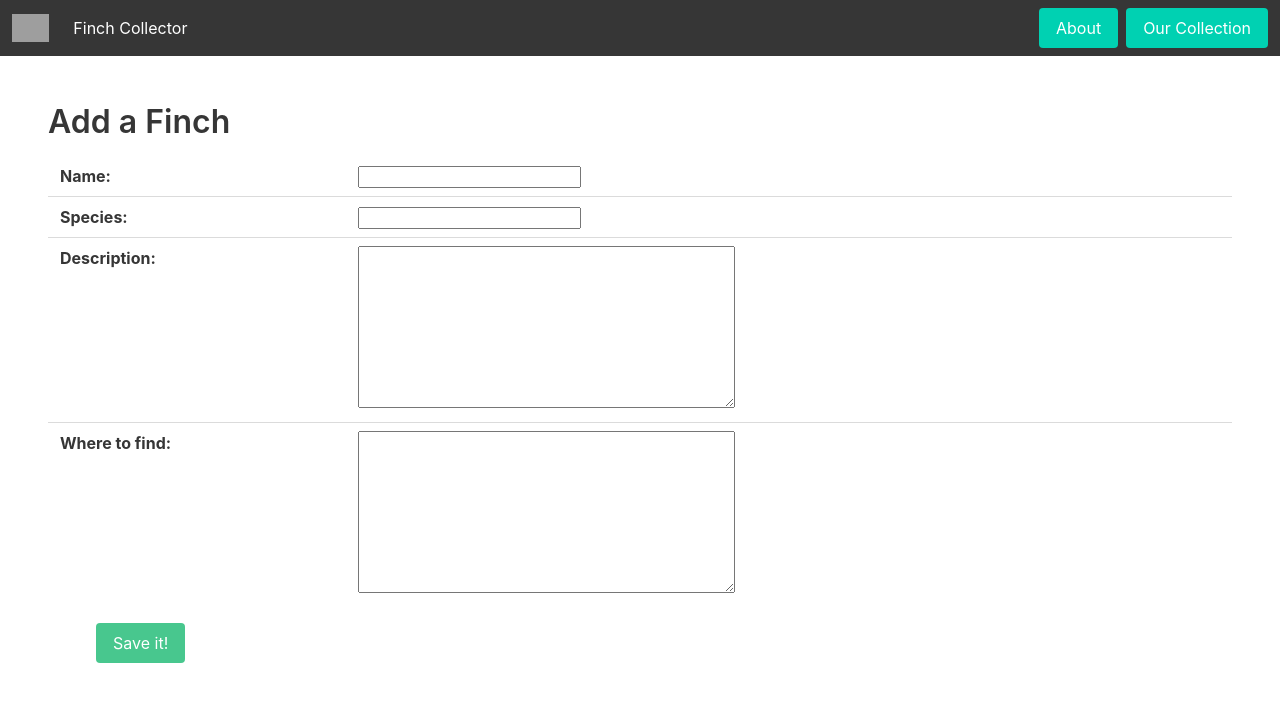
After one commit to SofiaTruta/finch-collector, a Django app: page /finches/create/ in a window 1280 px wide. The commit adds this page. Shown: the top 702 px of the page. Run offline with Django 4.2, Linux system fonts and the light colour scheme; grey boxes are pictures that could not be loaded.

Commit message:
class based views

```diff
--- a/main_app/models.py
+++ b/main_app/models.py
@@ -1,4 +1,5 @@
 from django.db import models
+from django.urls import reverse
 
 # Create your models here.
 class Finch(models.Model):
@@ -9,3 +10,6 @@ class Finch(models.Model):
 
     def __str__(self):
         return self.name
+
+    def get_absolute_url(self):
+        return reverse("single_finch", kwargs={"finch_id": self.id})
--- a/main_app/templates/base.html
+++ b/main_app/templates/base.html
@@ -34,7 +34,7 @@
         </div>
     </nav>
 
-    <div class="container">
+    <div>
         {% block main %}
         {% endblock %}
     </div>
--- a/main_app/templates/finches/index.html
+++ b/main_app/templates/finches/index.html
@@ -1,7 +1,7 @@
 {% extends 'base.html' %}
 
 {% block main %}
-<div class="content mt-6">
+<div class="content m-6">
 <h1>All Finches in our Collection:</h1>
 </div>
 
--- a/main_app/templates/finches/single-finch.html
+++ b/main_app/templates/finches/single-finch.html
@@ -19,6 +19,11 @@
         </div>
       </div>
         </div>
+
+        <div class='content m-6'>
+          <a href="{% url 'finch_update' finch.id %}" class='button is-warning mx-2'>Edit</a>
+          <a href="{% url 'finch_delete' finch.id %}" class='button is-danger mx-2'>Delete</a>
+        </div>
 </div>
 
 {% endblock %}
--- /dev/null
+++ b/main_app/templates/main_app/finch_form.html
@@ -0,0 +1,20 @@
+{% extends "base.html" %}
+{% block main %}
+
+<div class="content m-6">
+
+    {% if  object %}
+        <h1 class='m-6'>Edit <span>{{object.name}}</span></h1>
+    {% else %}
+        <h1>Add a Finch</h1>
+    {% endif %}
+
+    <form action="" method="POST">
+        {% csrf_token %}
+        <table class='table '>
+            {{ form.as_table }}
+        </table>
+        <input type="submit" value="Save it!" class='button is-success mx-6'>
+    </form>
+</div>
+{% endblock %}
--- a/main_app/urls.py
+++ b/main_app/urls.py
@@ -5,5 +5,8 @@ urlpatterns = [
     path('', views.home, name='home'),
     path('about/', views.about, name='about'),
     path('finches/', views.all_finches, name='finches'),
-    path('finches/<int:finch_id>/', views.single_finch, name="single_finch")
+    path('finches/<int:finch_id>/', views.single_finch, name="single_finch"),
+    path('finches/create/', views.FinchCreate.as_view(), name='finch_create'),
+    path('finches/<int:pk>/update', views.FinchUpdate.as_view(), name='finch_update'),
+    path('finches/<int:pk>/delete', views.FinchDelete.as_view(), name='finch_delete')
 ]
--- a/main_app/views.py
+++ b/main_app/views.py
@@ -1,4 +1,5 @@
 from django.shortcuts import render
+from django.views.generic.edit import CreateView, DeleteView, UpdateView
 from .models import Finch
 
 
@@ -20,3 +21,15 @@ def single_finch(request, finch_id):
     return render(request, 'finches/single-finch.html', {
         'finch': finch
     })
+
+class FinchCreate(CreateView):
+    model = Finch
+    fields = '__all__'
+
+class FinchUpdate(UpdateView):
+    model = Finch
+    fields = '__all__'
+
+class FinchDelete(DeleteView):
+    model = Finch
+    success_url = '/finches'
```
Also changed, not shown: main_app/templates/main_app/finch_confirm_delete.html (added, +12 -0 lines).
